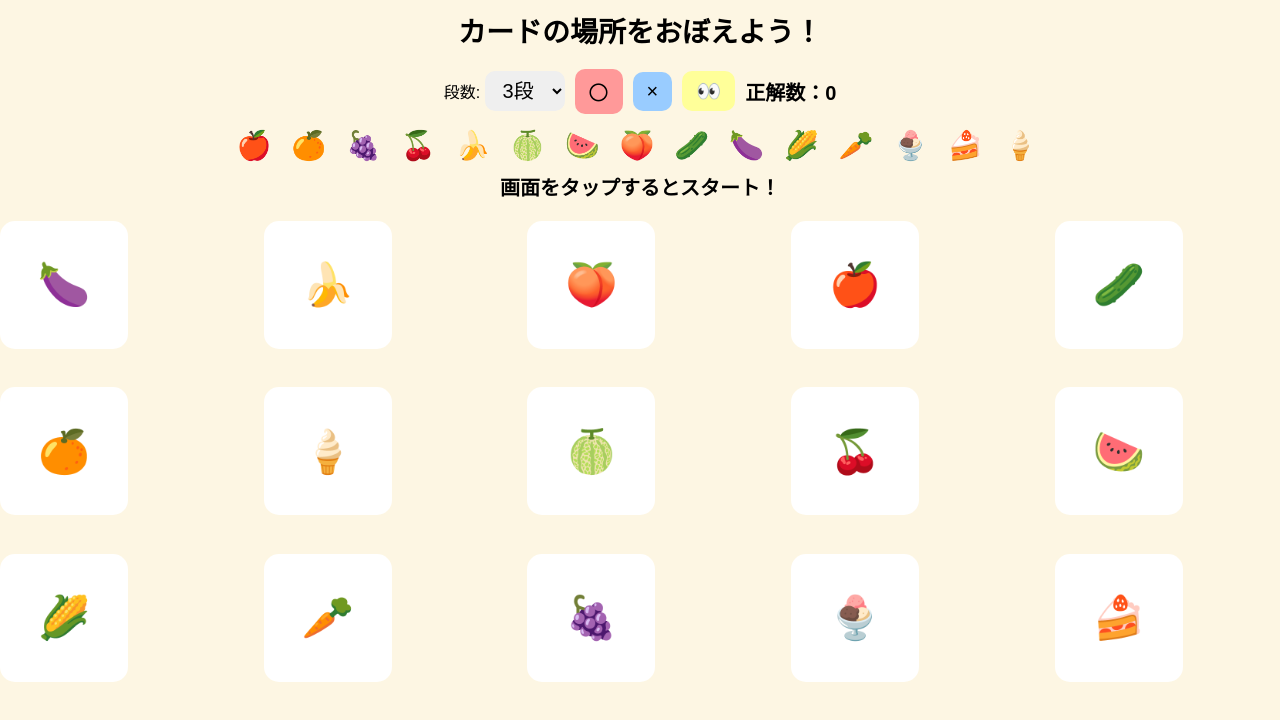
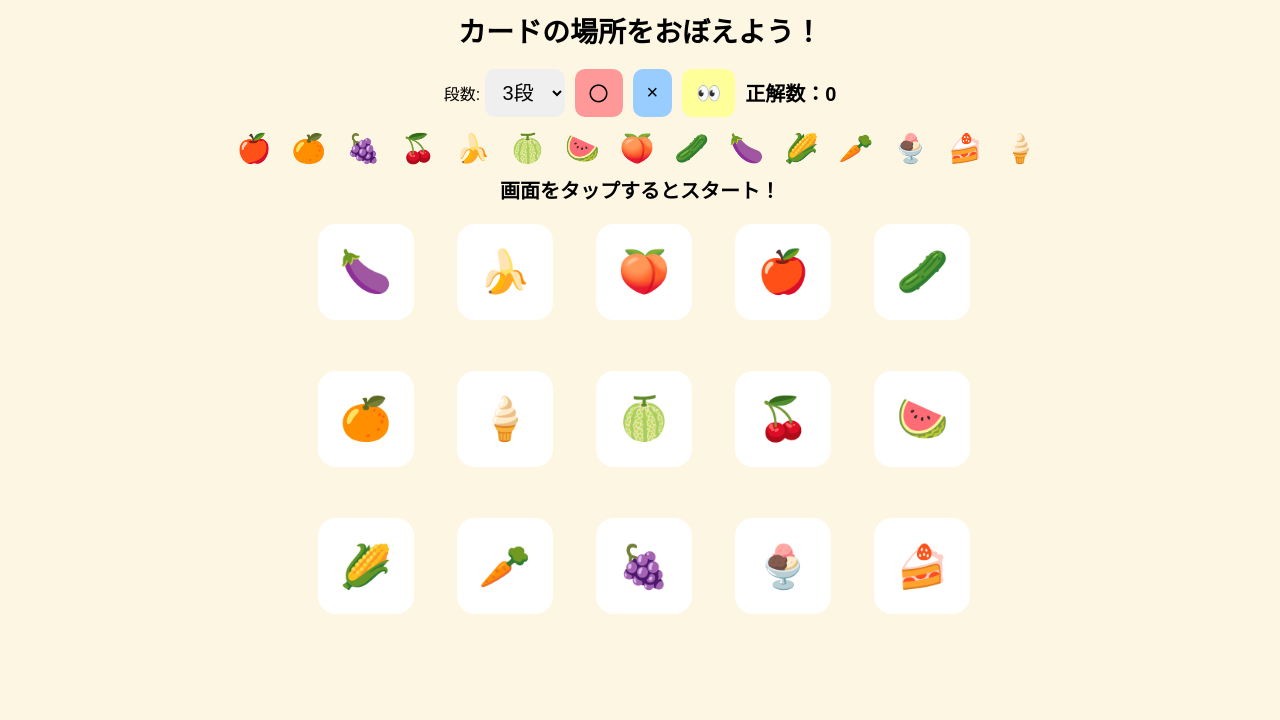
Before and after one commit to henry-watanabe/memory-card, a plain HTML site: page index.html in a window 1280 px wide. Drawn offline with Linux system fonts and the light colour scheme.

Commit message:
スマホ最適化対応

```diff
--- a/index.html
+++ b/index.html
@@ -1,8 +1,7 @@
 <!DOCTYPE html>
 <html lang="ja">
 <head>
-<link rel="manifest" href="manifest.json">
-<meta name="theme-color" content="#fdf6e3"><meta charset="UTF-8" />
+<meta charset="UTF-8" />
 <meta name="viewport" content="width=device-width, initial-scale=1.0" />
 <title>カード記憶ゲーム</title>
 <style>
@@ -25,6 +24,7 @@ h1 { margin-top: 10px; font-size: clamp(18px, 5vw, 28px); }
 }
 
 .judgeBtn, select {
+  min-height: 48px; /* 子供でも押しやすい */
   font-size: clamp(16px, 4vw, 20px);
   padding: 8px 14px;
   border-radius: 10px;
@@ -55,25 +55,29 @@ h1 { margin-top: 10px; font-size: clamp(18px, 5vw, 28px); }
 
 #game {
   display: grid;
-  gap: 3vw;
+  /* カードサイズを基準に自動レイアウト（スマホで大きくなる） */
+  grid-template-columns: repeat(auto-fit, minmax(90px, 1fr));
+  gap: 4vw;
   justify-content: center;
-  margin-top: 20px;
+  margin: 20px auto;
+  max-width: 520px; /* タブレット以上で広がりすぎない */
+  padding: 0 10px;
 }
 
 .card {
-  width: 18vw;
-  height: 18vw;
-  max-width: 120px;
-  max-height: 120px;
-  border-radius: 15px;
+  width: 100%;
+  aspect-ratio: 1 / 1; /* 常に正方形 */
+  min-width: 80px; /* 子供でも押しやすいサイズ */
+  border-radius: 18px;
   border: 4px solid transparent;
   display: flex;
   align-items: center;
   justify-content: center;
-  font-size: clamp(22px, 6vw, 42px);
+  font-size: clamp(28px, 7vw, 42px);
   background: white;
   user-select: none;
-  transition: transform 0.2s;
+  transition: transform 0.15s;
+  touch-action: manipulation; /* タップ反応改善 */
 }
 
 .card.selected {
@@ -280,8 +284,3 @@ function checkClear() {
 
 </body>
 </html>
-<script>
-if ('serviceWorker' in navigator) {
-  navigator.serviceWorker.register('service-worker.js');
-}
-</script>
```
